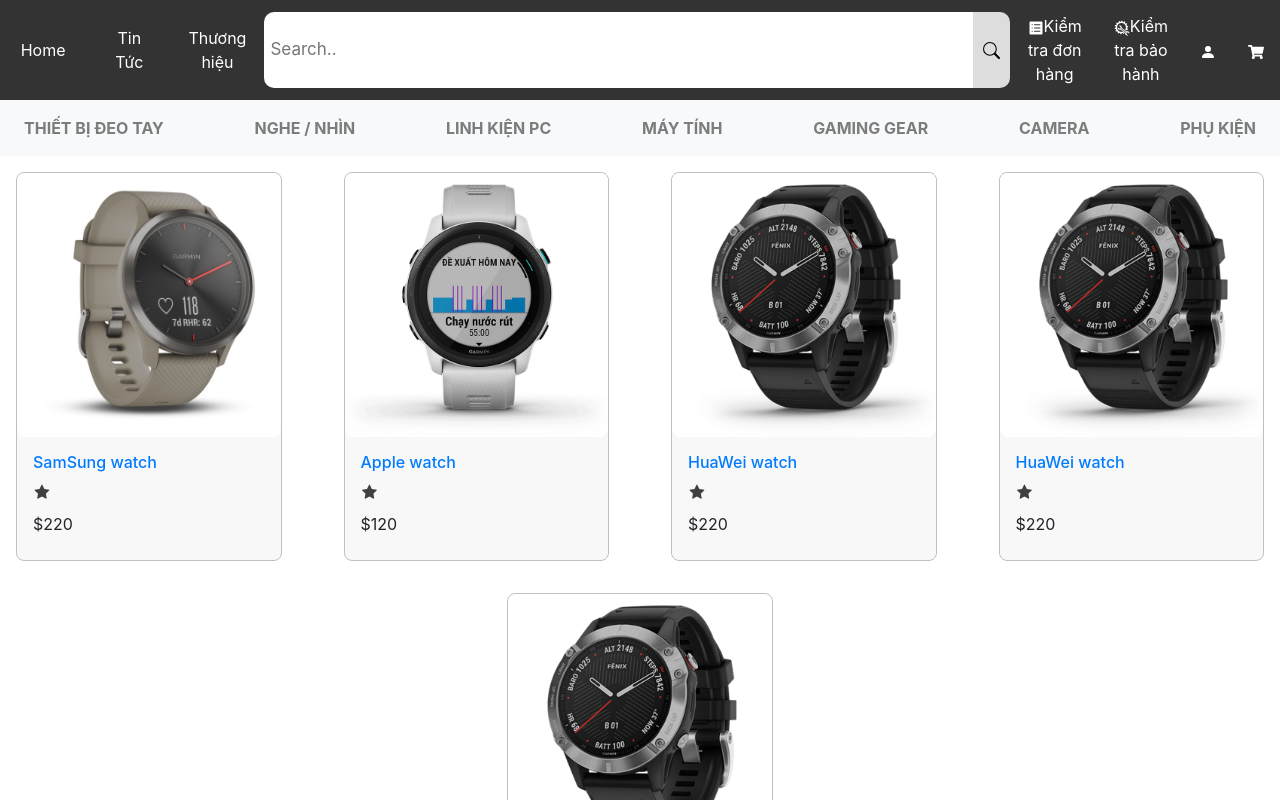
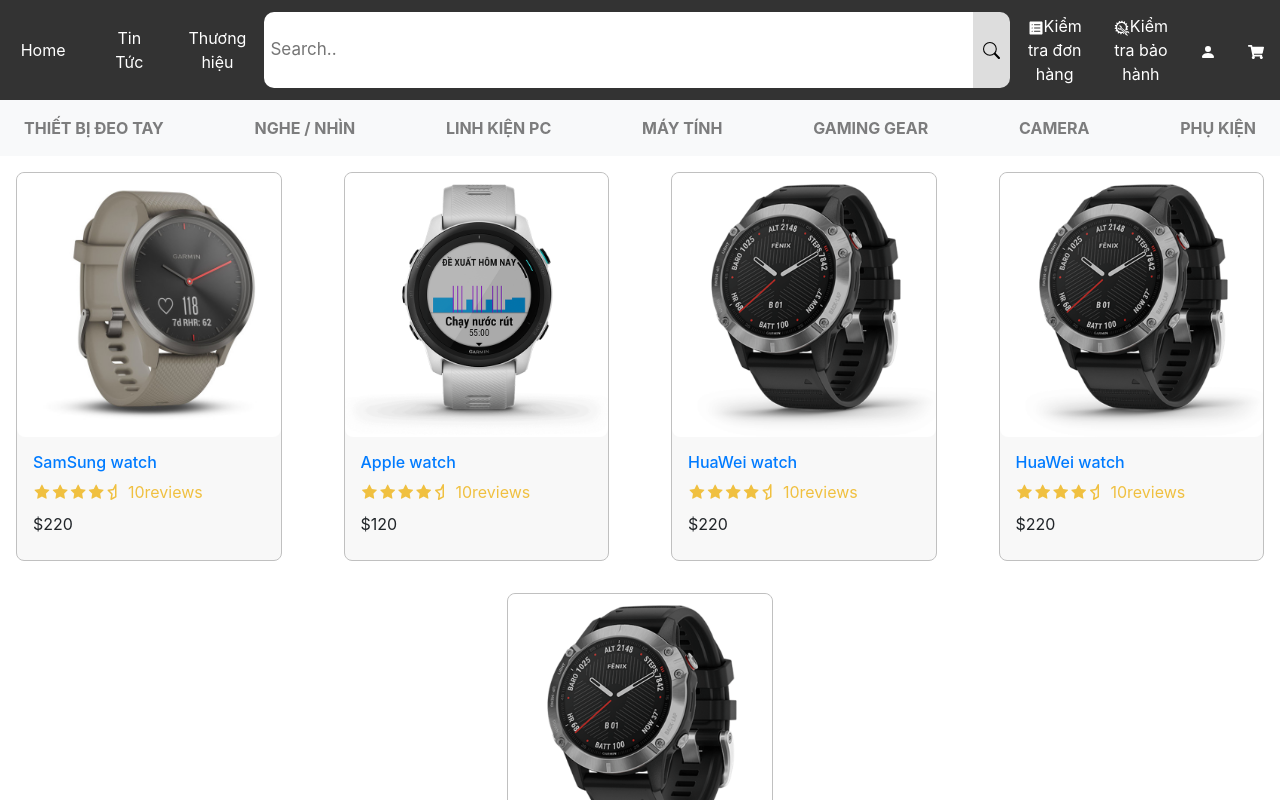
Before and after one commit to kimlong060220/Project_Web, a React (Create React App) app in the folder techzones/: page / in a window 1280 px wide. Shown: the top 800 px of the page. Built offline with nearby package versions, Linux system fonts and the light colour scheme.

Commit message:
update rating

```diff
--- a/techzones/src/Component/Product.js
+++ b/techzones/src/Component/Product.js
@@ -1,4 +1,5 @@
 import { React, Component } from "react";
+import Rating from "./Rating";
 class Product extends Component {
   constructor(props) {
     super(props);
@@ -15,11 +16,7 @@
             <a href={`/product/${product._id}`}>
               <h2>{product.name}</h2>
             </a>
-            <div className="rating">
-              <span>
-                <i className="fa fa-star"></i>
-              </span>
-            </div>
+            <Rating rating={product.rating} numReviews={product.numReviews}></Rating>
             <div className="price">${product.price}</div>
           </div>
         </div>
--- /dev/null
+++ b/techzones/src/Component/Rating.js
@@ -0,0 +1,24 @@
+import React from 'react'
+export default function Rating(props){
+    const {rating,numReviews} = props;
+    return (
+            <div className="rating">
+              <span>
+                <i className={ rating >=1 ? "fa fa-star":rating >= 0.5 ? 'fa fa-star-half-o':'fa fa-star'}></i>
+              </span>
+              <span>
+                <i className={ rating >=2 ? "fa fa-star":rating >= 1.5 ? 'fa fa-star-half-o':'fa fa-star'}></i>
+              </span>
+              <span>
+                <i className={ rating >=3 ? "fa fa-star":rating >= 2.5 ? 'fa fa-star-half-o':'fa fa-star'}></i>
+              </span>
+              <span>
+                <i className={ rating >=4 ? "fa fa-star":rating >= 3.5 ? 'fa fa-star-half-o':'fa fa-star'}></i>
+              </span>
+              <span>
+                <i className={ rating >=5 ? "fa fa-star":rating >= 4.5 ? 'fa fa-star-half-o':'fa fa-star'}></i>
+              </span>
+              <span>{numReviews+ 'reviews'}</span>
+            </div>
+    )
+}
--- a/techzones/src/Page/Home/Home.css
+++ b/techzones/src/Page/Home/Home.css
@@ -16,7 +16,10 @@
     margin: 1rem;
   }
   .card-body {
-    padding: 1rem;
+    padding: 1rem ;
+  }
+  .card:hover {
+    border: 0.2rem  #c0c0c0 solid;
   }
   .card-body h2 {
       font-size: 1rem;
@@ -32,6 +35,6 @@
     color: #f0c040;
     margin: 0.1rem;
   }
-  .rating span:last-child {
+  /* .rating span:last-child {
     color: #404040;
-  }
+  } */
```
